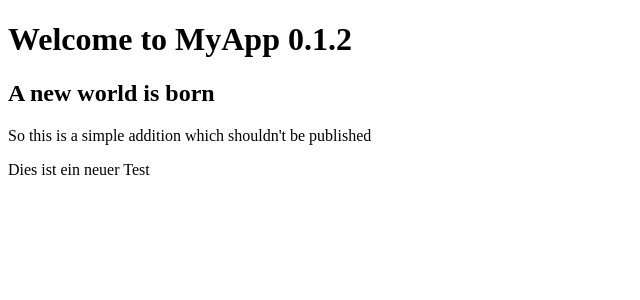
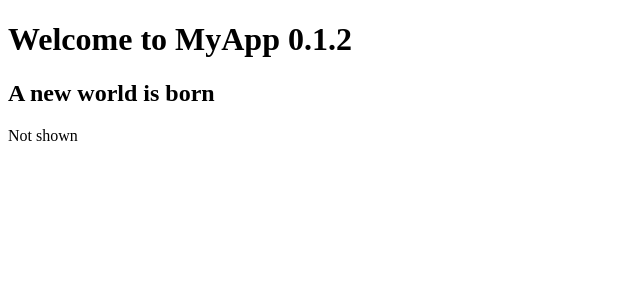
Before and after one commit to ThomasJunk/version, a SvelteKit app: page / in a window 1280 px wide. Shown: the top 300 px of the page, without its empty margins (0-640 px from the left). Built offline with nearby package versions, Linux system fonts and the light colour scheme.

Commit message:
shouldn't trigger

```diff
--- a/src/routes/+page.svelte
+++ b/src/routes/+page.svelte
@@ -4,5 +4,4 @@
 
 <h1>Welcome to MyApp {version}</h1>
 <h2>A new world is born</h2>
-<p>So this is a simple addition which shouldn't be published</p>
-<p>Dies ist ein neuer Test</p>
+<p>Not shown</p>
```
